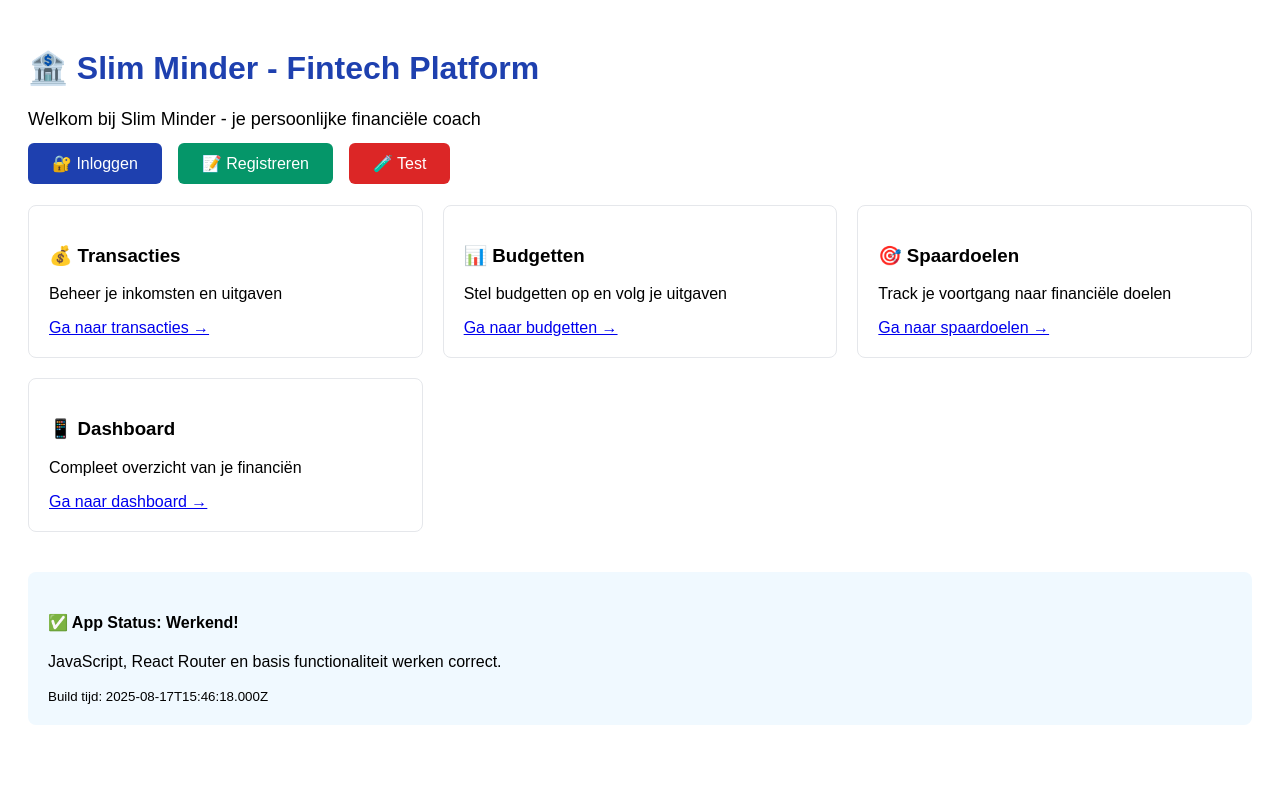
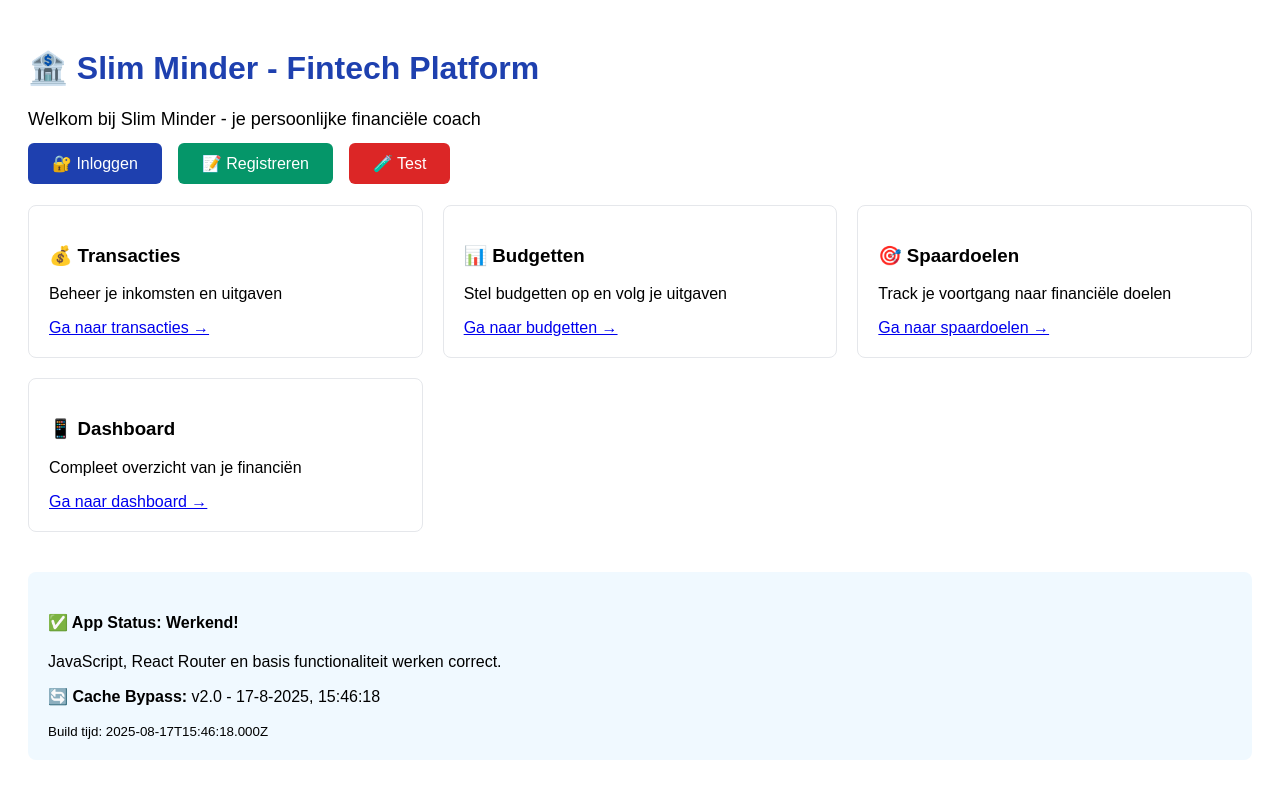
Before and after one commit to mvgrieken/slim-minder, a React (Create React App) app: page / in a window 1280 px wide. Built offline with nearby package versions, Linux system fonts and the light colour scheme.

Commit message:
Force cache bypass with version update

```diff
--- a/src/SimpleApp.tsx
+++ b/src/SimpleApp.tsx
@@ -50,6 +50,7 @@ const SimpleHomePage: React.FC = () => (
     <div style={{ marginTop: '40px', padding: '20px', background: '#f0f9ff', borderRadius: '8px' }}>
       <h4>✅ App Status: Werkend!</h4>
       <p>JavaScript, React Router en basis functionaliteit werken correct.</p>
+      <p><strong>🔄 Cache Bypass:</strong> v2.0 - {new Date().toLocaleString('nl-NL')}</p>
       <small>Build tijd: {new Date().toISOString()}</small>
     </div>
   </div>
```
